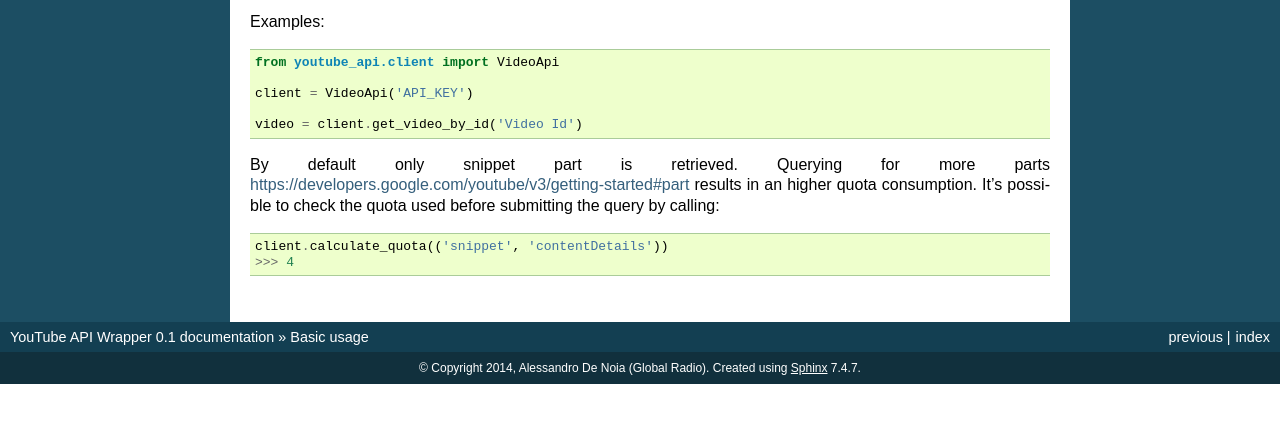
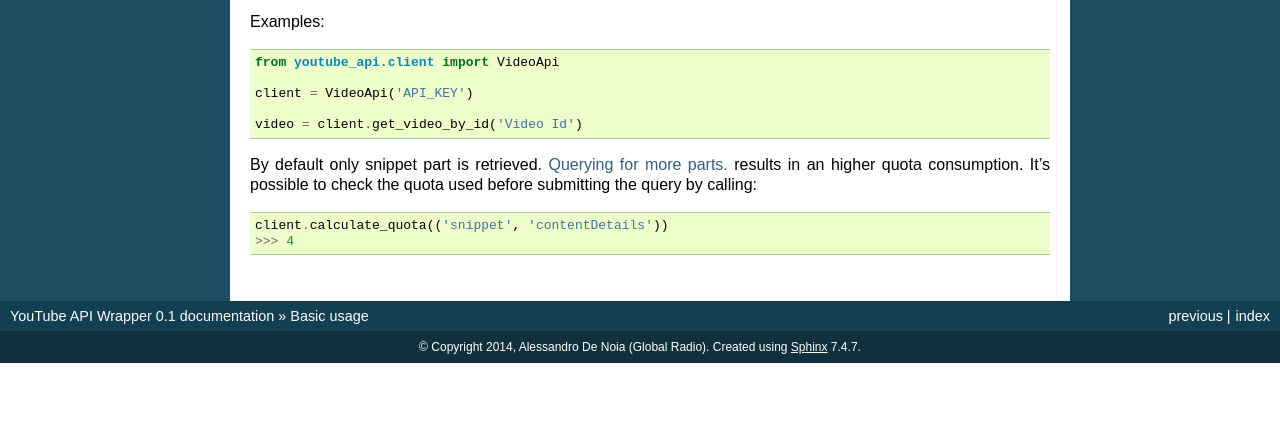
Before and after one commit to GlobalRadio/youtube-api-wrapper, a Sphinx documentation site: the page built from docs/source/usage.rst, in a window 1280 px wide, cut to the strip 290-713 px from the top of the page. Built offline with Sphinx 7.4.7, drawn with Linux system fonts in a browser that asks for light colours.

```diff
--- a/docs/source/conf.py
+++ b/docs/source/conf.py
@@ -18,7 +18,7 @@ import os
 # If extensions (or modules to document with autodoc) are in another directory,
 # add these directories to sys.path here. If the directory is relative to the
 # documentation root, use os.path.abspath to make it absolute, like shown here.
-#sys.path.insert(0, os.path.abspath('.'))
+sys.path.insert(0, os.path.abspath('../'))
 
 # -- General configuration ------------------------------------------------
 
--- a/docs/source/usage.rst
+++ b/docs/source/usage.rst
@@ -21,7 +21,7 @@ Examples:
     video = client.get_video_by_id('Video Id')
 
 
-By default only snippet part is retrieved. Querying for more parts https://developers.google.com/youtube/v3/getting-started#part
+By default only snippet part is retrieved. `Querying for more parts. <https://developers.google.com/youtube/v3/getting-started#part>`_
 results in an higher quota consumption. It's possible to check the quota used before submitting the query by calling:
 
 .. code-block:: python
```
